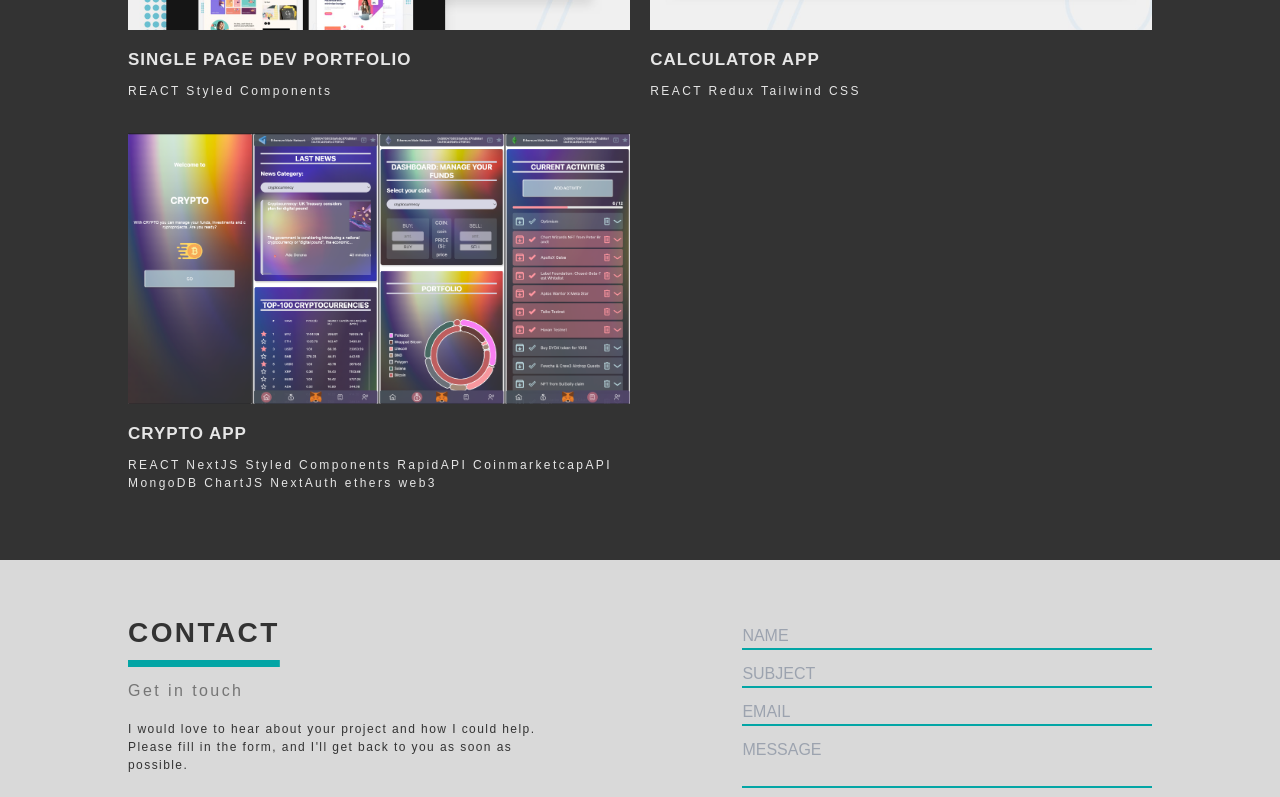
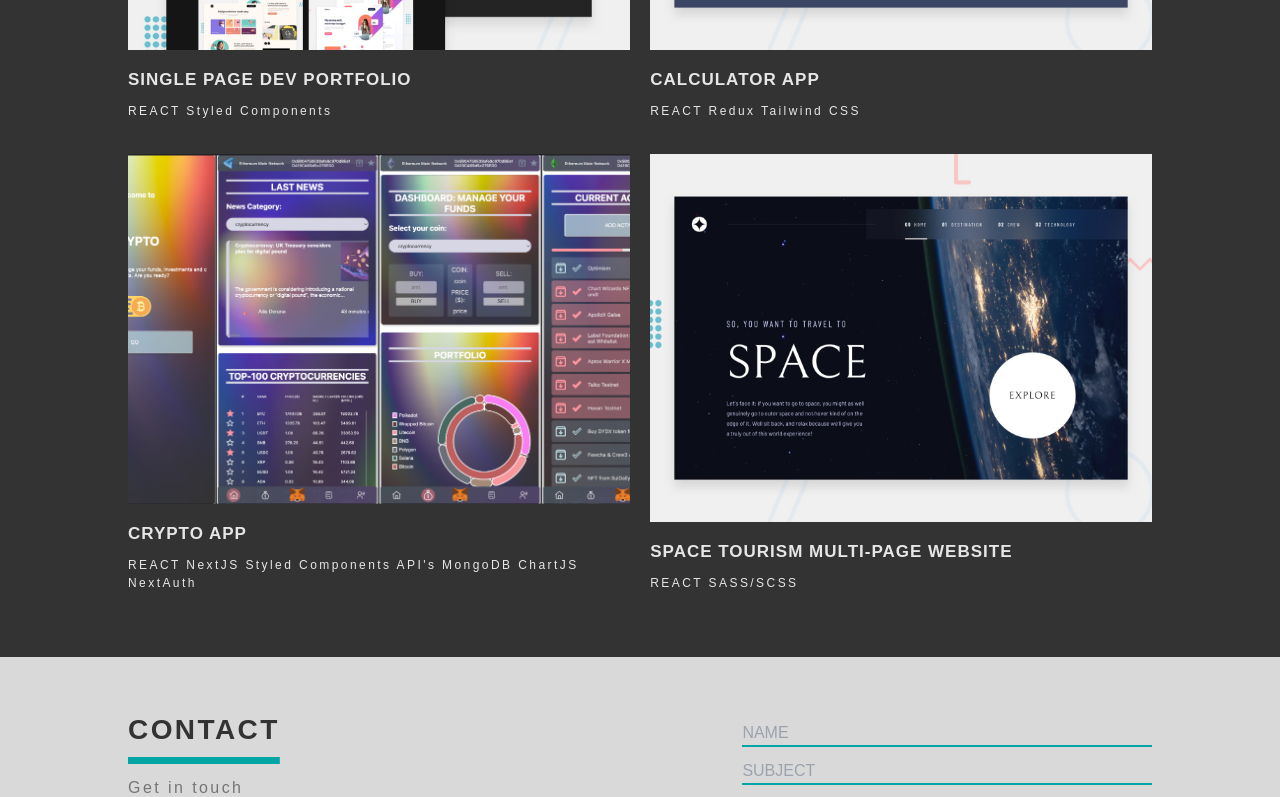
Before and after one commit to sashameniakin/website, a React (Create React App) app: page / in a window 1280 px wide. Shown: the part 2551-3348 px from the top of the page. Built offline with nearby package versions, Linux system fonts and the light colour scheme.

Commit message:
added project

```diff
--- a/src/components/About.jsx
+++ b/src/components/About.jsx
@@ -12,7 +12,7 @@ export default function About({ section1 }) {
       <div className="flex flex-col justify-center items-center">
         <p className="text-h2 text-background py-40">under construction</p>
         <p className="text-h1 text-background py-6">SKILLS</p>
-        <section className=" mx-auto grid w-[80%] desktop:w-[40%] gap-[8%] desktop:gap-[2%] grid-rows-2 desktop:pb-10 desktop:grid-rows-3 grid-cols-5 ">
+        <section className=" mx-auto grid w-[80%] desktop:w-[40%] gap-[8%] desktop:gap-[2%] grid-rows-4 pb-10 desktop:pb-10 desktop:grid-rows-4 grid-cols-5 ">
           {skillsDB.map((skill) => {
             return (
               <div className="flex flex-col items-center py-2 text-center">
--- a/src/components/Project.jsx
+++ b/src/components/Project.jsx
@@ -8,8 +8,8 @@ export default function Project({
 }) {
   return (
     <section className="flex flex-col justify-start">
-      <picture className="group relative flex justify-center">
-        <img src={src_large} alt="foto" />
+      <picture className="group relative flex justify-center h-full">
+        <img src={src_large} alt="foto" className="object-cover" />
         <div className="hidden absolute z-10 h-full items-center justify-center gap-5 group-hover:flex group-hover:flex-col">
           <a href={link} target="_blank" rel="noreferrer">
             <p className="text-pureWhite text-dev hover:text-secondary hover:cursor-pointer underline decoration-secondary decoration-2 underline-offset-[5px]">
--- a/src/components/Projects.jsx
+++ b/src/components/Projects.jsx
@@ -1,8 +1,9 @@
 import Project from "./Project";
 
+//REACT NextJS Styled Components RapidAPI CoinmarketcapAPI MongoDB ChartJS NextAuth ethers web3
 export default function Projects() {
   return (
-    <section id="projects" className="bg-background ">
+    <section id="projects" className="bg-background">
       <div className="w-[80%] mx-auto flex justify-between pt-16">
         <h1 className="text-pureWhite text-contact ">PROJECTS</h1>
         <p className="text-h3 text-pureWhite hover:text-secondary hover:cursor-pointer underline decoration-secondary decoration-2 underline-offset-[5px]">
@@ -10,7 +11,7 @@ export default function Projects() {
         </p>
       </div>
 
-      <div className=" mx-auto grid w-[80%] gap-[2%] grid-cols-1 desktop:grid-cols-2 pb-[140px] desktop:pb-[110px] pt-10">
+      <div className=" mx-auto grid w-[80%] gap-[2%] grid-cols-1 desktop:grid-cols-2 pb-[50%] desktop:pb-[110px] pt-10">
         <Project
           src_large={"./images/projects/photosnap.jpg"}
           name="PHOTOSNAP MULTI-PAGE WEBSITE"
@@ -42,9 +43,17 @@ export default function Projects() {
         <Project
           src_large={"./images/projects/crypto.png"}
           name="CRYPTO APP"
-          techstack="REACT NextJS Styled Components RapidAPI CoinmarketcapAPI MongoDB ChartJS NextAuth ethers web3"
+          techstack="REACT NextJS Styled Components API's MongoDB ChartJS NextAuth"
           link="https://crypto10.vercel.app/"
           github_link="https://github.com/sashameniakin/CRYPTO-Web-App"
+        />
+
+        <Project
+          src_large={"./images/projects/space.jpg"}
+          name="SPACE TOURISM MULTI-PAGE WEBSITE"
+          techstack="REACT SASS/SCSS"
+          link="https://space-tourism-six-ebon.vercel.app/"
+          github_link="https://github.com/sashameniakin/space-tourism"
         />
       </div>
     </section>
```
Also changed, not shown: public/images/projects/space.jpg (added).
